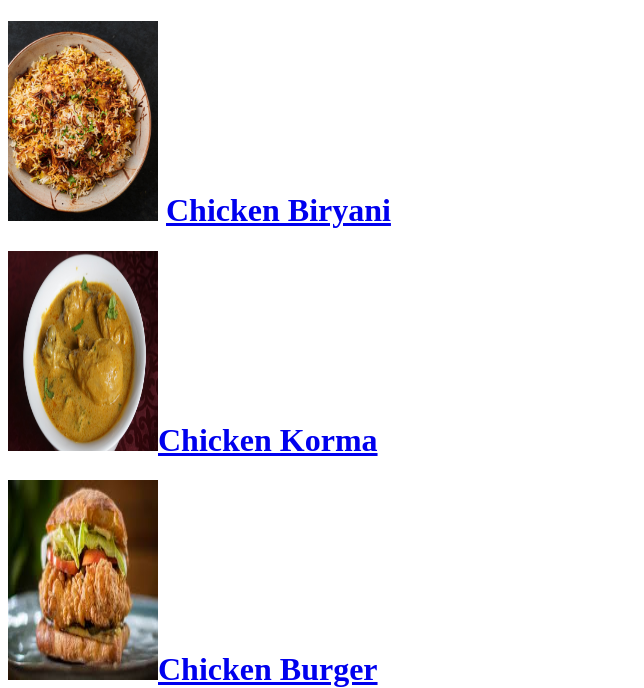
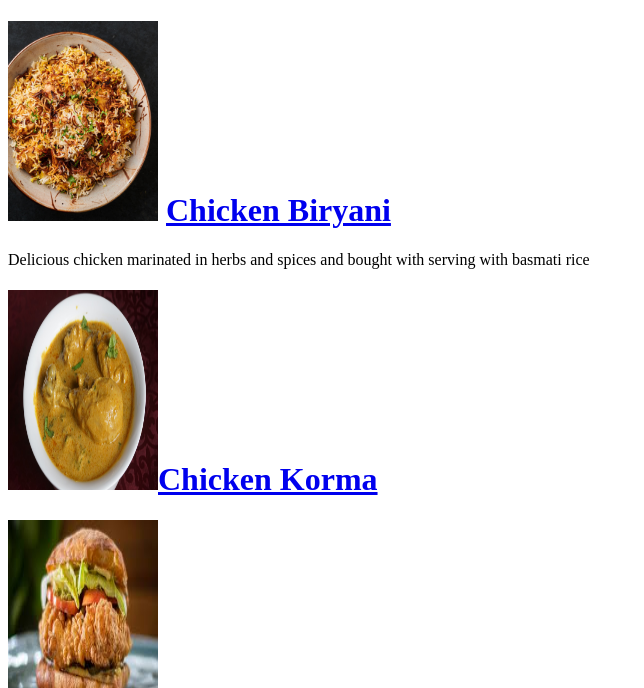
Before and after one commit to SahasRajput-Tech/Recipes, a plain HTML site: page index.html in a window 1280 px wide. Shown: the top 688 px of the page, without its empty margins (0-644 px from the left). Drawn offline with Linux system fonts and the light colour scheme.

Commit message:
Update index.html

```diff
--- a/index.html
+++ b/index.html
@@ -12,6 +12,7 @@
         >Chicken Biryani</a
       >
     </h1>
+    <p> Delicious chicken marinated in herbs and spices and bought with serving with basmati rice</p>
     <h1>
       <img src="CK.JPG" height="200" width="150" /><a
         href="https://www.indianhealthyrecipes.com/chicken-korma-recipe/"
```
